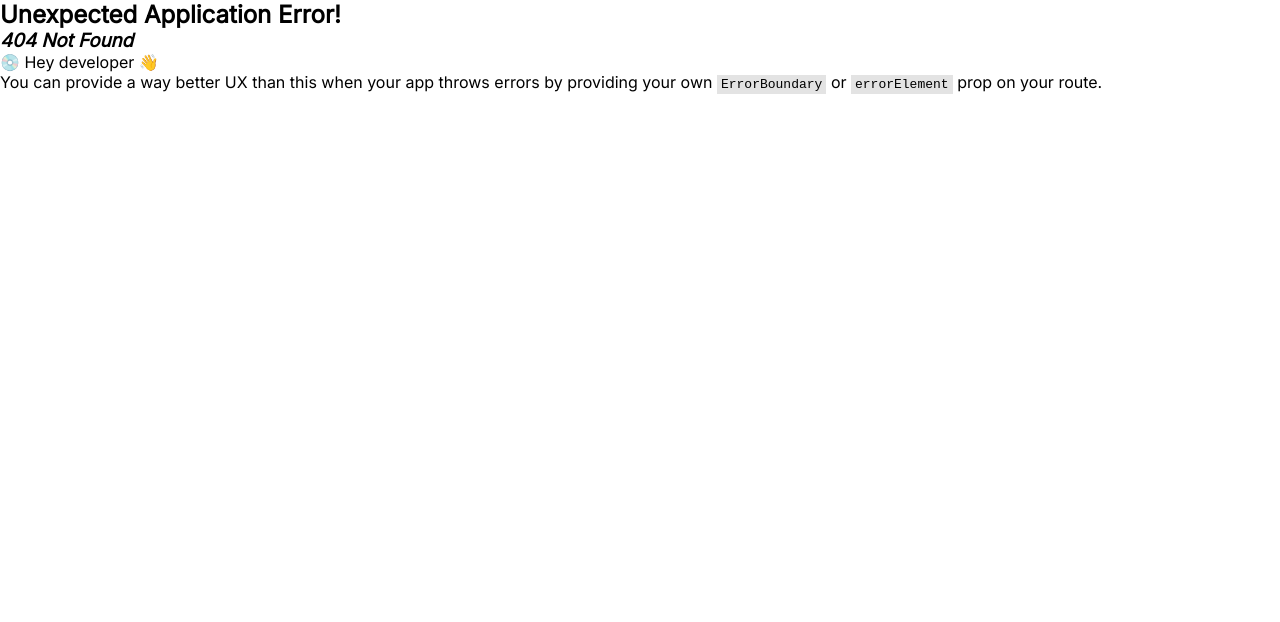
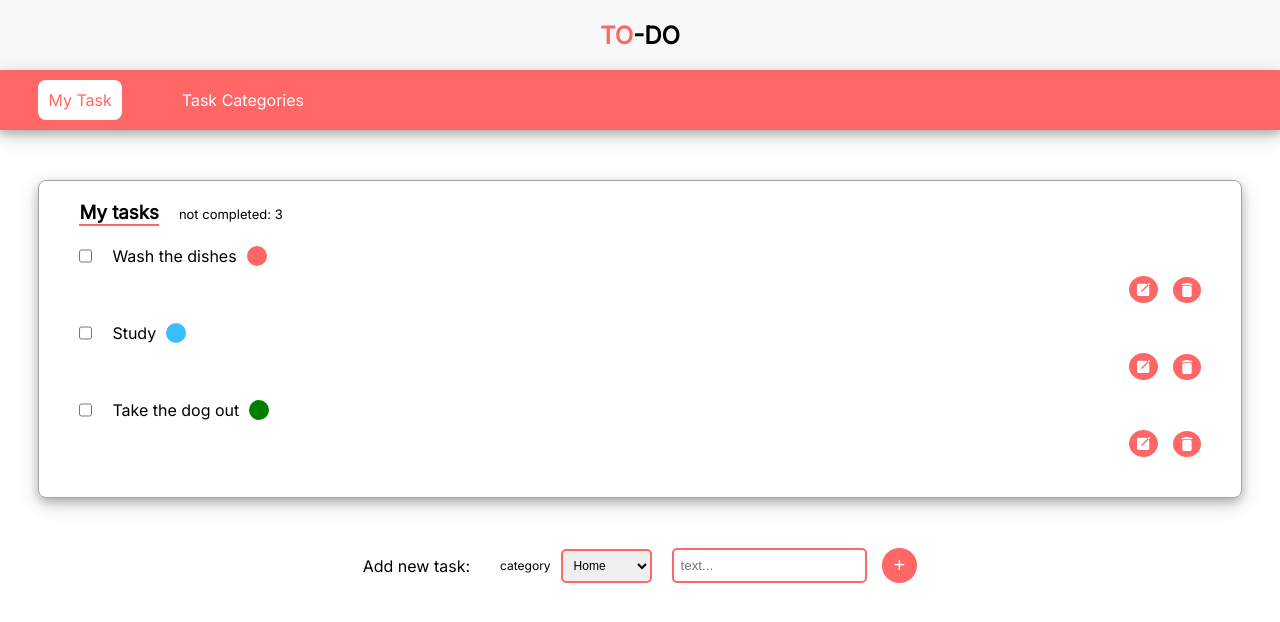
Before and after one commit to Benny-03/app-todo, a React (Vite) app: page /app-todo in a window 1280 px wide. Before the commit this address had no page. Shown: the top 622 px of the page. Built offline with nearby package versions, Linux system fonts and the light colour scheme.

Commit message:
update asset paths

```diff
--- a/package.json
+++ b/package.json
@@ -5,7 +5,7 @@
   "main": "index.js",
   "scripts": {
     "start": "vite",
-    "build": "vite build"
+    "build": "vite build --base=./"
   },
   "keywords": [],
   "author": "",
--- a/src/Sidebar.jsx
+++ b/src/Sidebar.jsx
@@ -5,10 +5,10 @@ const Sidebar = () => {
     return (
         <div className="sidebar">
             <div className="sidebar-content">
-                <NavLink to={'/'} className="page">
+                <NavLink to={'/app-todo'} className="page">
                     <p>My Task</p>
                 </NavLink>
-                <NavLink to={'/task-categories'} className="page">
+                <NavLink to={'/app-todo/task-categories'} className="page">
                     <p>Task Categories</p>
                 </NavLink>
             </div>
--- a/src/main.jsx
+++ b/src/main.jsx
@@ -10,11 +10,11 @@ const root = createRoot(document.getElementById('root'));
 
 const router = createBrowserRouter([
     {
-        path: "/",
+        path: "/app-todo/",
         Component: Home
     },
     {
-        path: "/task-categories",
+        path: "/app-todo/task-categories",
         Component: TaskCategories
     }
 ]);
```
